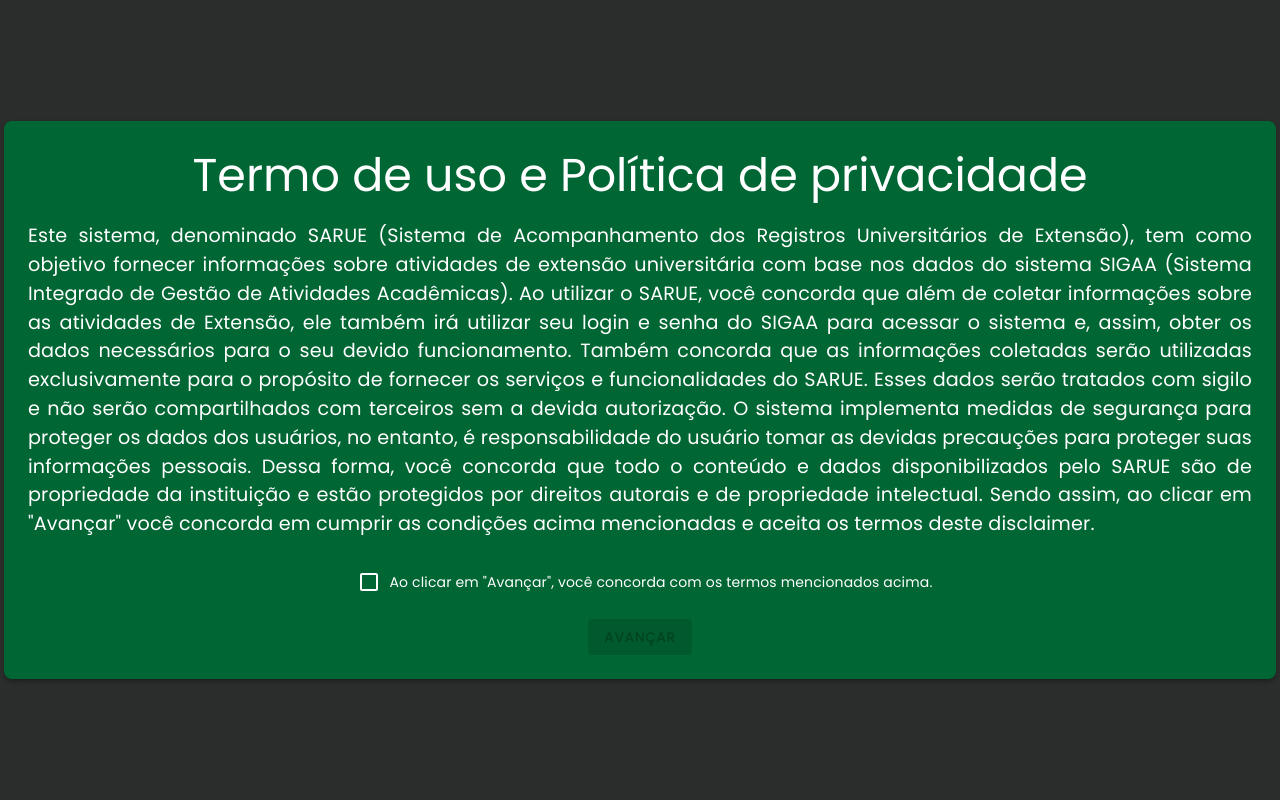
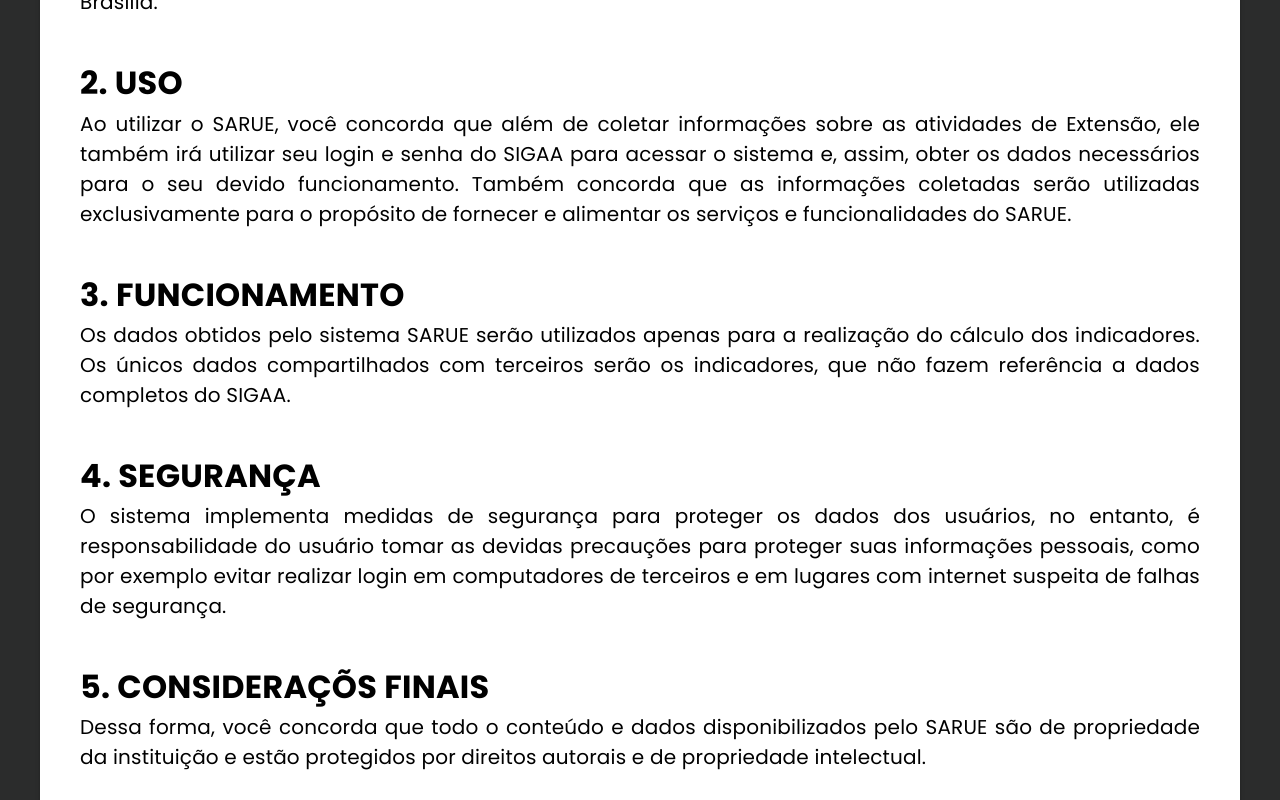
Before and after one commit to jpsaderi/sarue-web-sigaa, a Next.js app: page /dashboard in a window 1280 px wide. Built offline with nearby package versions, Linux system fonts and the light colour scheme.

Commit message:
feat: estilizando componentes do disclaimer

```diff
--- a/components/Disclaimer/Disclaimer.tsx
+++ b/components/Disclaimer/Disclaimer.tsx
@@ -1,6 +1,14 @@
 import React, { useState } from 'react'
-import { Box, Button, Checkbox, Typography } from '@mui/material'
+import {
+	Box,
+	Button,
+	Checkbox,
+	List,
+	ListItem,
+	Typography,
+} from '@mui/material'
 import { useRouter } from 'next/router'
+import DisclaimerItem from './DisclaimerItem'
 
 interface DisclaimerProps {
 	open: boolean
@@ -16,14 +24,67 @@
 	}
 
 	const handleAccept = () => {
-		// Marca o disclaimer como aceito no armazenamento local
 		localStorage.setItem('disclaimerAccepted', 'true')
-		// Executa a função onAccept para avançar para a próxima tela
 		onAccept()
-
-		// Redireciona para a página "/dashboard"
 		router.push('/dashboard')
 	}
+
+	// <DisclaimerItem
+	// 	index={1}
+	// 	title='Sobre o Saruê'
+	// 	description='Este sistema, denominado SARUE (Sistema de Acompanhamento dos
+	// 			Registros Universitários de Extensão), tem como objetivo
+	// 			fornecer informações sobre atividades de extensão
+	// 			universitária com base nos dados obtidos do sistema SIGAA
+	// 			(Sistema Integrado de Gestão de Atividades Acadêmicas) da
+	// 			Universidade de Brasília.'
+	// />
+	// <DisclaimerItem
+	// 	index={2}
+	// 	title='Uso'
+	// 	description='Ao utilizar o SARUE, você concorda que além de coletar informações sobre as atividades de Extensão, ele também irá utilizar seu login e senha do SIGAA para acessar o sistema e, assim, obter os dados necessários para o seu devido funcionamento. Também concorda que as informações coletadas serão utilizadas exclusivamente para o propósito de fornecer e alimentar os serviços e funcionalidades do SARUE.'
+	// />
+	// <DisclaimerItem
+	// 	index={3}
+	// 	title='Funcionamento'
+	// 	description='Os dados obtidos pelo sistema SARUE serão utilizados apenas para a realização do cálculo dos indicadores. Os únicos dados compartilhados com terceiros serão os indicadores, que não fazem referência a dados completos do SIGAA.'
+	// />
+	// <DisclaimerItem
+	// 	index={4}
+	// 	title='Segurança'
+	// 	description='O sistema implementa medidas de segurança para proteger os dados dos usuários, no entanto, é responsabilidade do usuário tomar as devidas precauções para proteger suas informações pessoais, como por exemplo evitar realizar login em computadores de terceiros e em lugares com internet suspeita de falhas de segurança.'
+	// />
+	// <DisclaimerItem
+	// 	index={5}
+	// 	title='Consideraçõs finais'
+
+	const disclaimerItems = [
+		{
+			title: 'Sobre o Saruê',
+			description:
+				'Este sistema, denominado SARUE (Sistema de Acompanhamento dos Registros Universitários de Extensão), tem como objetivo fornecer informações sobre atividades de extensão universitária com base nos dados obtidos do sistema SIGAA (Sistema Integrado de Gestão de Atividades Acadêmicas) da Universidade de Brasília.',
+		},
+		{
+			title: 'Uso',
+			description:
+				'Ao utilizar o SARUE, você concorda que além de coletar informações sobre as atividades de Extensão, ele também irá utilizar seu login e senha do SIGAA para acessar o sistema e, assim, obter os dados necessários para o seu devido funcionamento. Também concorda que as informações coletadas serão utilizadas exclusivamente para o propósito de fornecer e alimentar os serviços e funcionalidades do SARUE.',
+		},
+		{
+			title: 'Funcionamento',
+			description:
+				'Os dados obtidos pelo sistema SARUE serão utilizados apenas para a realização do cálculo dos indicadores. Os únicos dados compartilhados com terceiros serão os indicadores, que não fazem referência a dados completos do SIGAA.',
+		},
+		{
+			title: 'Segurança',
+			description:
+				'O sistema implementa medidas de segurança para proteger os dados dos usuários, no entanto, é responsabilidade do usuário tomar as devidas precauções para proteger suas informações pessoais, como por exemplo evitar realizar login em computadores de terceiros e em lugares com internet suspeita de falhas de segurança.',
+		},
+		{
+			title: 'Consideraçõs finais',
+			description:
+				'Dessa forma, você concorda que todo o conteúdo e dados disponibilizados pelo SARUE são de propriedade da instituição e estão protegidos por direitos autorais e de propriedade intelectual.',
+		},
+	]
 
 	return (
 		<Box
@@ -42,63 +103,73 @@
 		>
 			<Box
 				sx={{
-					backgroundColor: '#006633',
+					backgroundColor: 'white',
 					padding: '24px',
-					borderRadius: '8px',
+					borderRadius: '36px', // Bordas mais arredondadas
 					boxShadow: 4,
-					maxWidth: '1200 px',
+					maxWidth: '1200px',
 					display: 'flex',
 					flexDirection: 'column',
 					alignItems: 'center',
+					position: 'relative',
+					fontSize: '300px',
 				}}
 			>
-				{/* Texto genérico de disclaimer */}
 				<Typography
 					textAlign='center'
 					fontSize='46px'
 					variant='h5'
+					fontWeight='bold'
 					gutterBottom
+					sx={{
+						position: 'absolute',
+						top: '-78px', // Ajuste essa propriedade conforme necessário
+						left: 0,
+						color: 'primary',
+					}}
 				>
-					Termo de uso e Política de privacidade
+					Termo de consentimento
 				</Typography>
 				<Typography
 					gutterBottom
-					sx={{ textAlign: 'justify', maxWidth: '1224px' }}
+					sx={{
+						textAlign: 'justify',
+						maxWidth: '1224px',
+						color: 'textSecondary',
+					}}
 				>
-					{' '}
-					<span style={{ fontSize: '1.2rem' }}>
-						Este sistema, denominado SARUE (Sistema de Acompanhamento dos
-						Registros Universitários de Extensão), tem como objetivo fornecer
-						informações sobre atividades de extensão universitária com base nos
-						dados do sistema SIGAA (Sistema Integrado de Gestão de Atividades
-						Acadêmicas). Ao utilizar o SARUE, você concorda que além de coletar
-						informações sobre as atividades de Extensão, ele também irá utilizar
-						seu login e senha do SIGAA para acessar o sistema e, assim, obter os
-						dados necessários para o seu devido funcionamento. Também concorda
-						que as informações coletadas serão utilizadas exclusivamente para o
-						propósito de fornecer os serviços e funcionalidades do SARUE. Esses
-						dados serão tratados com sigilo e não serão compartilhados com
-						terceiros sem a devida autorização. O sistema implementa medidas de
-						segurança para proteger os dados dos usuários, no entanto, é
-						responsabilidade do usuário tomar as devidas precauções para
-						proteger suas informações pessoais. Dessa forma, você concorda que
-						todo o conteúdo e dados disponibilizados pelo SARUE são de
-						propriedade da instituição e estão protegidos por direitos autorais
-						e de propriedade intelectual. Sendo assim, ao clicar em "Avançar"
-						você concorda em cumprir as condições acima mencionadas e aceita os
-						termos deste disclaimer.
-					</span>
+					<List sx={{ paddingLeft: 0 }}>
+						{disclaimerItems.map((item, index) => (
+							<DisclaimerItem key={item.title} index={index + 1} {...item} />
+						))}
+					</List>
+					<Typography
+						fontStyle='italic'
+						sx={{ marginTop: 0, color: 'black' }}
+						fontSize='16px'
+						textAlign='center'
+					>
+						Ao clicar em "Avançar" você aceita cumprir as condições acima
+						mencionadas, e concorda com este termo de consentimento.
+					</Typography>
 				</Typography>
 
-				{/* Checkbox para marcar que o usuário aceita os termos */}
+				{/* Checkbox */}
 				<Box sx={{ display: 'flex', alignItems: 'center', mt: 2 }}>
 					<Checkbox
+						sx={{
+							stroke: 'black',
+							'&:hover': { stroke: 'black' },
+						}}
 						checked={accepted}
 						onChange={e => setAccepted(e.target.checked)}
 					/>
-					<Typography variant='body2'>
-						Ao clicar em "Avançar", você concorda com os termos mencionados
-						acima.
+					<Typography
+						variant='body2'
+						sx={{ maxWidth: '800px', textAlign: 'left', color: 'black' }}
+						fontSize='20px'
+					>
+						Concordo com este termo de consentimento
 					</Typography>
 				</Box>
 
@@ -107,8 +178,8 @@
 					variant='contained'
 					color='primary'
 					onClick={handleAccept}
-					sx={{ mt: 2 }}
-					disabled={!accepted} // Desabilita o botão se o checkbox não foi marcado
+					sx={{ mt: 2, width: '300px', fontSize: '24px', borderRadius: '32px' }}
+					disabled={!accepted}
 				>
 					Avançar
 				</Button>
--- /dev/null
+++ b/components/Disclaimer/DisclaimerItem.tsx
@@ -0,0 +1,43 @@
+import { Box, ListItem, Typography } from '@mui/material'
+
+interface DisclaimerItemProps {
+	index: number
+	title: string
+	description: string
+}
+
+const DisclaimerItem = ({ index, title, description }: DisclaimerItemProps) => {
+	return (
+		<ListItem
+			sx={{
+				display: 'flex',
+				flexDirection: 'column',
+				alignItems: 'flex-start', // Alinha o conteúdo à esquerda
+				paddingBottom: '16px', // Espaçamento inferior entre itens
+				marginBottom: '16px', // Espaçamento inferior entre itens
+			}}
+		>
+			<Box sx={{ display: 'flex', flexDirection: 'column' }}>
+				<Typography
+					variant='h6'
+					fontWeight='bold'
+					sx={{ marginTop: 0, color: 'black' }}
+					textTransform='uppercase'
+					fontSize='32px'
+				>
+					{index}. {title}
+				</Typography>
+				<Typography
+					variant='body1'
+					textAlign='justify'
+					sx={{ marginTop: 0, color: 'black' }}
+					fontSize='20px'
+				>
+					{description}
+				</Typography>
+			</Box>
+		</ListItem>
+	)
+}
+
+export default DisclaimerItem
--- a/tailwind.config.js
+++ b/tailwind.config.js
@@ -16,4 +16,7 @@
 		},
 	},
 	plugins: [],
+	corePlugins: {
+		preflight: false,
+	}
 }
```
